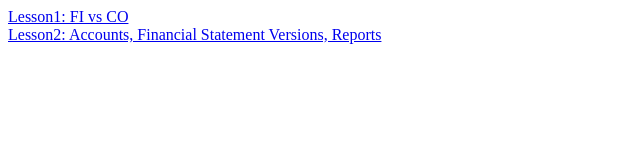
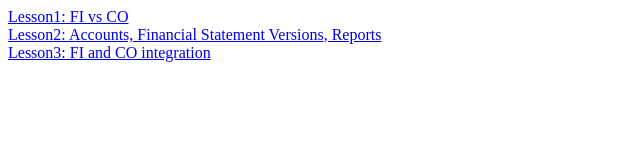
Before and after one commit to sapflashcards/FICO, a plain HTML site: page index.html in a window 1280 px wide. Shown: the whole page, without its empty margins (0-640 px from the left). Drawn offline with Linux system fonts and the light colour scheme.

Commit message:
Update index.html

```diff
--- a/index.html
+++ b/index.html
@@ -1,2 +1,3 @@
 <a href="https://sapflashcards.github.io/FICO/1-financial-vs-managerial-accounting.html">Lesson1: FI vs CO</a><br/>
 <a href="https://sapflashcards.github.io/FICO/2-glaccounting-finstatement.html">Lesson2: Accounts, Financial Statement Versions, Reports</a><br/>
+<a href="https://sapflashcards.github.io/FICO/3-fico-integration.html">Lesson3: FI and CO integration</a><br/>
```
